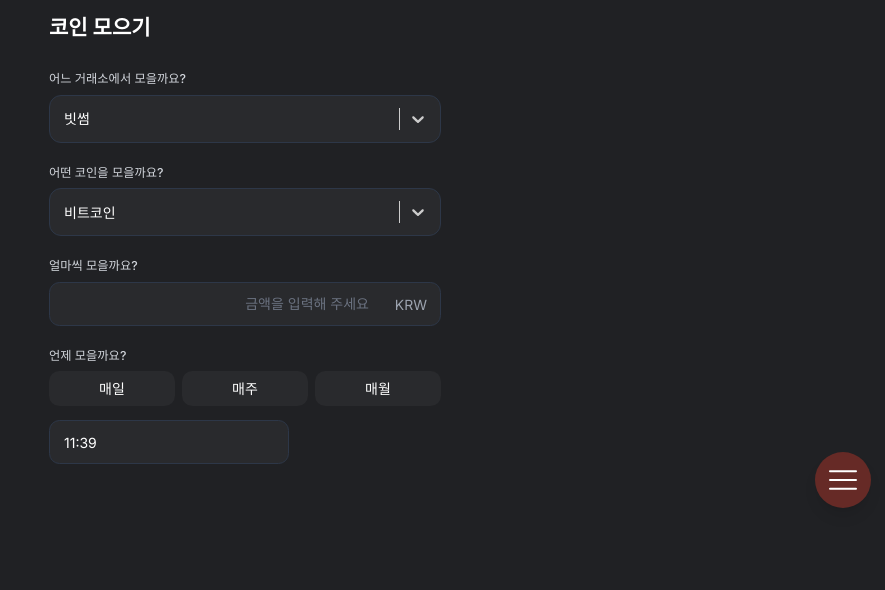
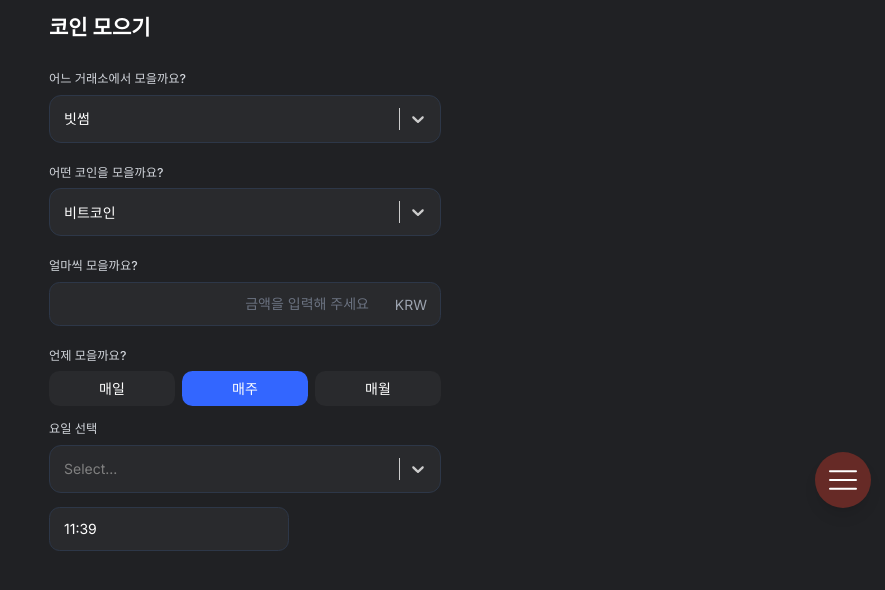
Before and after one commit to imsourceboom/nomorethink-front, a Next.js app: page /add in a window 1280 px wide. Both pictures are taken after a click on the button "매주". Shown: the top 590 px of the page, without its empty margins (395-1280 px from the left). Built offline with nearby package versions, Linux system fonts and the light colour scheme.

Commit message:
feat: AddPage frequency 기능 추가 (매일/매주/매월 및 요일/일자 선택)

```diff
--- a/app/(pages)/add/page.tsx
+++ b/app/(pages)/add/page.tsx
@@ -23,6 +23,17 @@ const coinOptions = [
     { value: 'SOL', label: '솔라나' }
 ];
 
+// 주간 옵션 (요일)
+const weeklyOptions: OptionType[] = [
+    { value: 'SUN', label: '일요일' },
+    { value: 'MON', label: '월요일' },
+    { value: 'TUE', label: '화요일' },
+    { value: 'WED', label: '수요일' },
+    { value: 'THU', label: '목요일' },
+    { value: 'FRI', label: '금요일' },
+    { value: 'SAT', label: '토요일' }
+];
+
 interface OptionType {
     readonly value: string;
     readonly label: string;
@@ -33,7 +44,10 @@ export default function AddPage() {
         exchange: exchangeOptions[0],
         coin: coinOptions[0],
         price: '',
-        time: new Date()
+        time: new Date(),
+        frequency: 'daily' as 'daily' | 'weekly' | 'monthly',
+        dayOfWeek: null as OptionType | null,
+        dayOfMonth: ''
     });
 
     const handleSubmit = () => {
@@ -141,23 +155,53 @@ export default function AddPage() {
                                 <div className="grid grid-cols-3 gap-2 mb-4">
                                     <button
                                         type="button"
-                                        className="px-4 py-2 bg-[var(--secondary-bg-color)] rounded-xl text-white hover:bg-[var(--accent-color)] transition-colors"
+                                        className={`px-4 py-2 rounded-xl text-white transition-colors ${formData.frequency==='daily'? 'bg-[var(--accent-color)]':'bg-[var(--secondary-bg-color)]'}`}
+                                        onClick={() => setFormData(prev => ({ ...prev, frequency: 'daily', dayOfWeek: null, dayOfMonth: '' }))}
                                     >
                                         매일
                                     </button>
                                     <button
                                         type="button"
-                                        className="px-4 py-2 bg-[var(--secondary-bg-color)] rounded-xl text-white hover:bg-[var(--accent-color)] transition-colors"
+                                        className={`px-4 py-2 rounded-xl text-white transition-colors ${formData.frequency==='weekly'? 'bg-[var(--accent-color)]':'bg-[var(--secondary-bg-color)]'}`}
+                                        onClick={() => setFormData(prev => ({ ...prev, frequency: 'weekly', dayOfWeek: null, dayOfMonth: '' }))}
                                     >
                                         매주
                                     </button>
                                     <button
                                         type="button"
-                                        className="px-4 py-2 bg-[var(--secondary-bg-color)] rounded-xl text-white hover:bg-[var(--accent-color)] transition-colors"
+                                        className={`px-4 py-2 rounded-xl text-white transition-colors ${formData.frequency==='monthly'? 'bg-[var(--accent-color)]':'bg-[var(--secondary-bg-color)]'}`}
+                                        onClick={() => setFormData(prev => ({ ...prev, frequency: 'monthly', dayOfWeek: null, dayOfMonth: '' }))}
                                     >
                                         매월
                                     </button>
                                 </div>
+                                {/* 주간/월간 추가 선택 UI */}
+                                {formData.frequency === 'weekly' && (
+                                    <div className="mb-4">
+                                        <label className="block text-sm font-medium text-gray-300 mb-2">요일 선택</label>
+                                        <Select
+                                            value={formData.dayOfWeek}
+                                            onChange={(opt) => opt && setFormData(prev => ({ ...prev, dayOfWeek: opt }))}
+                                            options={weeklyOptions}
+                                            styles={selectStyles}
+                                            isSearchable={false}
+                                        />
+                                    </div>
+                                )}
+                                {formData.frequency === 'monthly' && (
+                                    <div className="mb-4">
+                                        <label className="block text-sm font-medium text-gray-300 mb-2">일자 선택</label>
+                                        <input
+                                            type="number"
+                                            min={1}
+                                            max={31}
+                                            value={formData.dayOfMonth}
+                                            onChange={(e) => setFormData(prev => ({ ...prev, dayOfMonth: e.target.value }))}
+                                            placeholder="1~31"
+                                            className="w-full px-4 py-3 bg-[var(--secondary-bg-color)] border border-[var(--input-border-color)] rounded-xl text-right pr-16 text-white placeholder-gray-500 focus:outline-none focus:border-[var(--accent-color)]"
+                                        />
+                                    </div>
+                                )}
                                 <DatePicker
                                     selected={formData.time}
                                     onChange={(date) => setFormData(prev => ({ ...prev, time: date! }))}
--- a/app/ClientLayout.tsx
+++ b/app/ClientLayout.tsx
@@ -44,7 +44,7 @@ export default function ClientLayout({ children }: { children: React.ReactNode }
         };
     }, [initTelegram]);
 
-    // 의도적 딜레이 시뮬레이션: 2초 후 데이터 준비 완료
+    // 의도적 딜레이 시뮬레이션: 3초 후 데이터 준비 완료
     useEffect(() => {
         const timer = setTimeout(() => setDataReady(true), 3000);
         return () => clearTimeout(timer);
```
